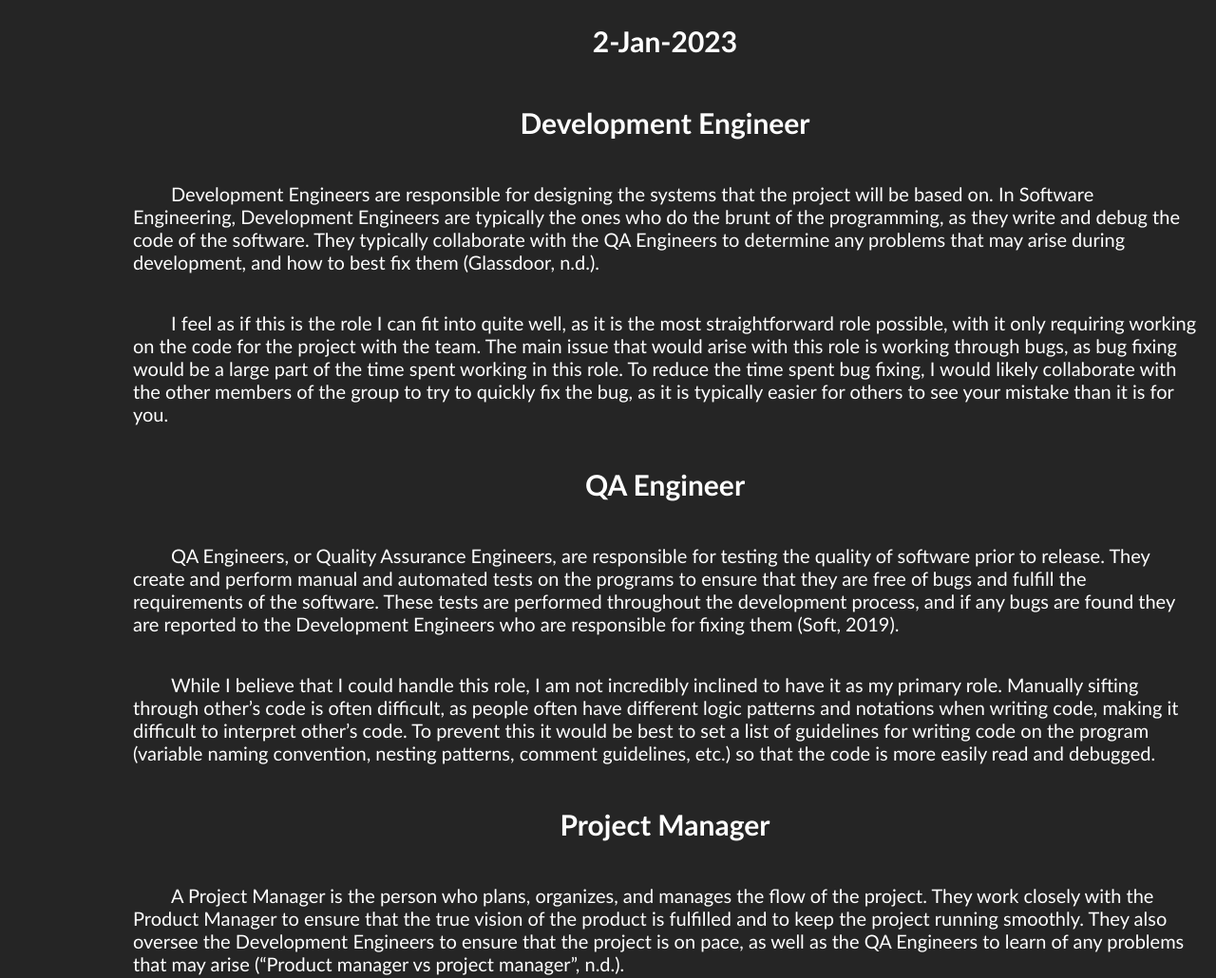
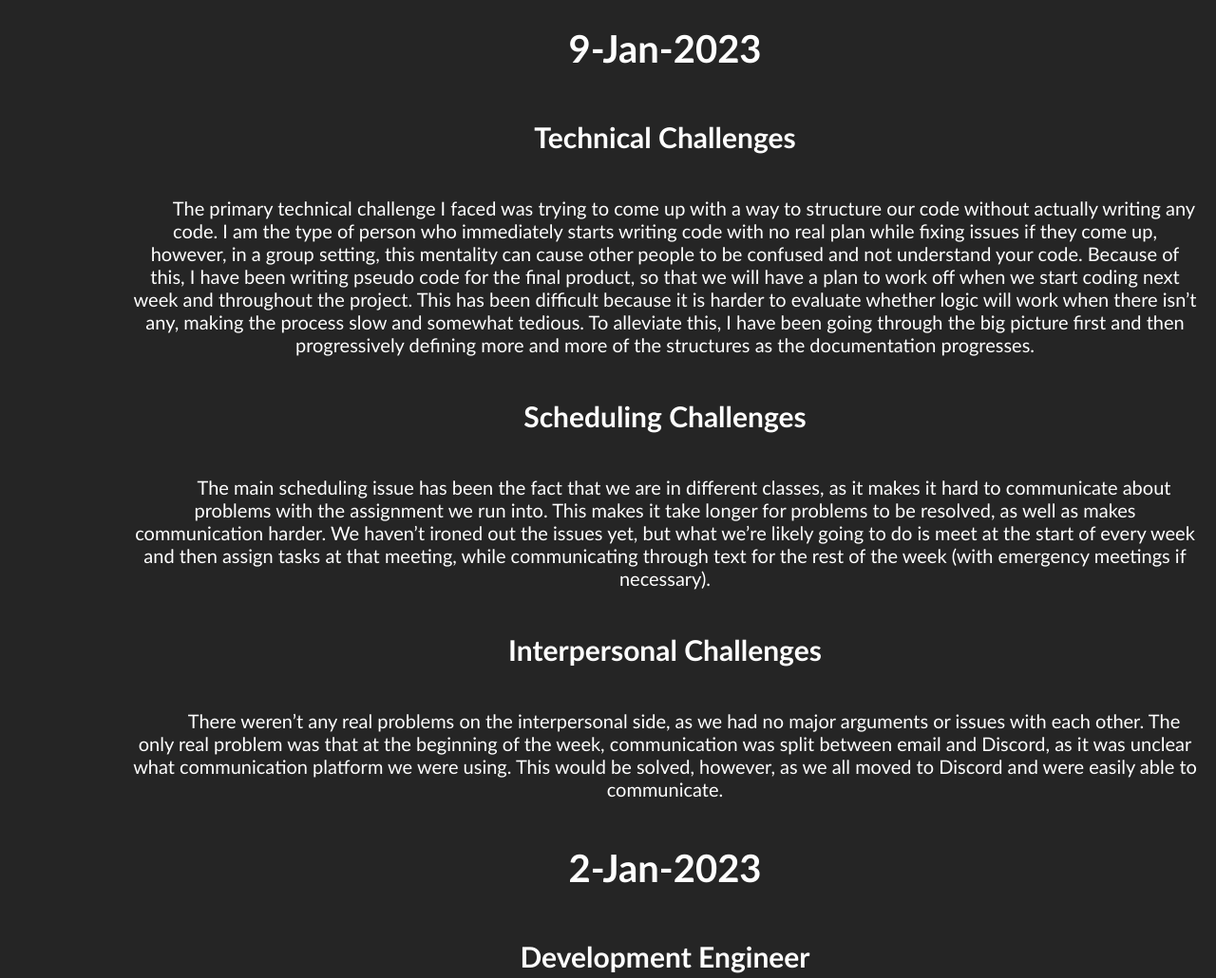
Before and after one commit to neeraj-gogate/neeraj-gogate.github.io, a plain HTML site: page CS-III/Projects/ISP/Journal.html in a window 1280 px wide. Shown: the part 820-1850 px from the top of the page at 95% size. Drawn offline with Linux system fonts and the light colour scheme.

Commit message:
Journal Entry 1/9

```diff
--- a/CS-III/Projects/ISP/Journal.html
+++ b/CS-III/Projects/ISP/Journal.html
@@ -11,7 +11,7 @@
     <nav class = "navbar">
       <ul class="navbar-nav">
 	<li class="nav-item"> <a href="#home" class="nav-link"> <i class="icon fa-solid fa-book fa-2x"></i> <span class="link-text"> Title Page </span> </a> </li>
-	<li class="nav-item"> <a href="#dp" class="nav-link"> <i class="icon fa-solid fa-pen-to-square fa-2x"></i> <span class="link-text"> Entries </span>  </a> </li>
+	<li class="nav-item"> <a href="#journal" class="nav-link"> <i class="icon fa-solid fa-pen-to-square fa-2x"></i> <span class="link-text"> Entries </span>  </a> </li>
 	<li class="nav-item"> <a href="#classes" class="nav-link"> <i class="icon fa-solid fa-link fa-2x"></i> <span class="link-text"> References </span> </a> </li>
 	<li class="nav-item"> <a href="index.html" class="nav-link"> <i class="icon fa-solid fa-house fa-2x"></i> <span class="link-text"> ISP Home</span> </a> </li>
       </ul>
@@ -33,10 +33,21 @@
 	<p style="text-align:center"> David Ben-Yaakov</p>
 	</div>
       </div>
-      <div id="dp" class="section">
-	<div id="dp-holder" class="holder">
+      	<div id="journal" class="section">
+			<div id="journal-entry" class="holder">
+				<h1 style="text-align:center; font-weight:bold">9-Jan-2023</h1>
+	    		<h2 style="text-align:center; font-weight:bold">Technical Challenges</h2>
+				<p style="text-indent:40px">The primary technical challenge I faced was trying to come up with a way to structure our code without actually writing any code. I am the type of person who immediately starts writing code with no real plan while fixing issues if they come up, however, in a group setting, this mentality can cause other people to be confused and not understand your code. Because of this, I have been writing pseudo code for the final product, so that we will have a plan to work off when we start coding next week and throughout the project. This has been difficult because it is harder to evaluate whether logic will work when there isn’t any, making the process slow and somewhat tedious. To alleviate this, I have been going through the big picture first and then progressively defining more and more of the structures as the documentation progresses.</p>
 
-	    <h2 style="text-align:center; font-weight:bold">2-Jan-2023</h2>
+	    		<h2 style="text-align:center; font-weight:bold">Scheduling Challenges</h2>
+				<p style="text-indent:40px">The main scheduling issue has been the fact that we are in different classes, as it makes it hard to communicate about problems with the assignment we run into. This makes it take longer for problems to be resolved, as well as makes communication harder. We haven’t ironed out the issues yet, but what we’re likely going to do is meet at the start of every week and then assign tasks at that meeting, while communicating through text for the rest of the week (with emergency meetings if necessary).</p>
+
+	    		<h2 style="text-align:center; font-weight:bold">Interpersonal Challenges</h2>
+				<p style="text-indent:40px">There weren’t any real problems on the interpersonal side, as we had no major arguments or issues with each other. The only real problem was that at the beginning of the week, communication was split between email and Discord, as it was unclear what communication platform we were using. This would be solved, however, as we all moved to Discord and were easily able to communicate.</p>
+			</div>
+			<div id="journal-entry" class="holder">
+
+	    		<h1 style="text-align:center; font-weight:bold">2-Jan-2023</h1>
 	    		<h2 style="text-align:center; font-weight:bold">Development Engineer</h2>
 	  			<p style="text-indent:40px">Development Engineers are responsible for designing the systems that the project will be based on. In Software Engineering, Development Engineers are typically the ones who do the brunt of the programming, as they write and debug the code of the software. They typically collaborate with the QA Engineers to determine any problems that may arise during development, and how to best fix them (Glassdoor, n.d.). </p>
 	  			<p style="text-indent:40px">I feel as if this is the role I can fit into quite well, as it is the most straightforward role possible, with it only requiring working on the code for the project with the team. The main issue that would arise with this role is working through bugs, as bug fixing would be a large part of the time spent working in this role. To reduce the time spent bug fixing, I would likely collaborate with the other members of the group to try to quickly fix the bug, as it is typically easier for others to see your mistake than it is for you.</p>
--- a/index.css
+++ b/index.css
@@ -124,6 +124,9 @@ main {
     max-width:30rem;
     background-color:var(--secondary-color);
 }
+#journal{
+    flex-direction: column;
+}
 #home-holder{
     max-width: 50rem;
     margin:auto;
@@ -137,6 +140,12 @@ main {
 #dp-holder{
     max-width: 60rem;
     margin:auto;
+}
+#journal-entry{
+    max-width: 60rem;
+    min-height: 100vh;
+    margin:auto;
+    text-align: center;
 }
 #isp-holder{
     max-width: 60rem;
```
Also changed, not shown: Templates/Journal.html (added, +11 -0 lines). Lines whose indentation alone changed are shown as unchanged.
